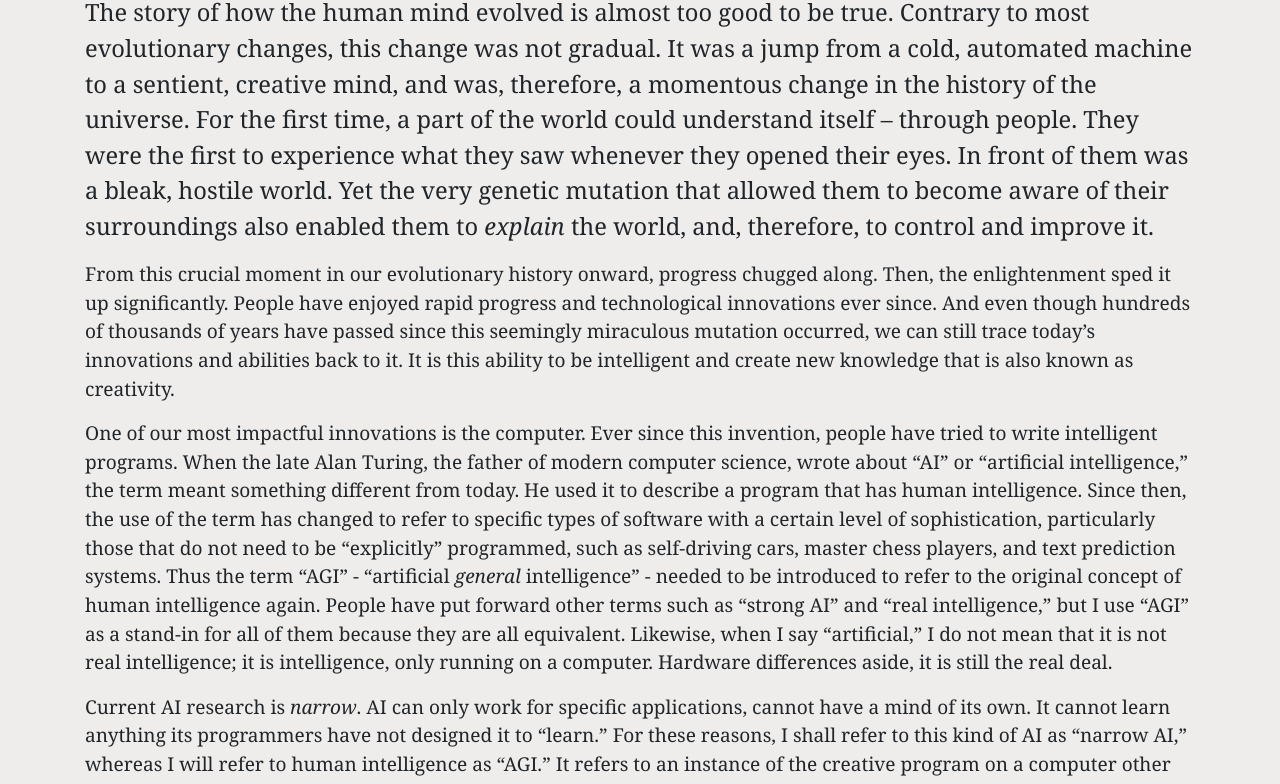
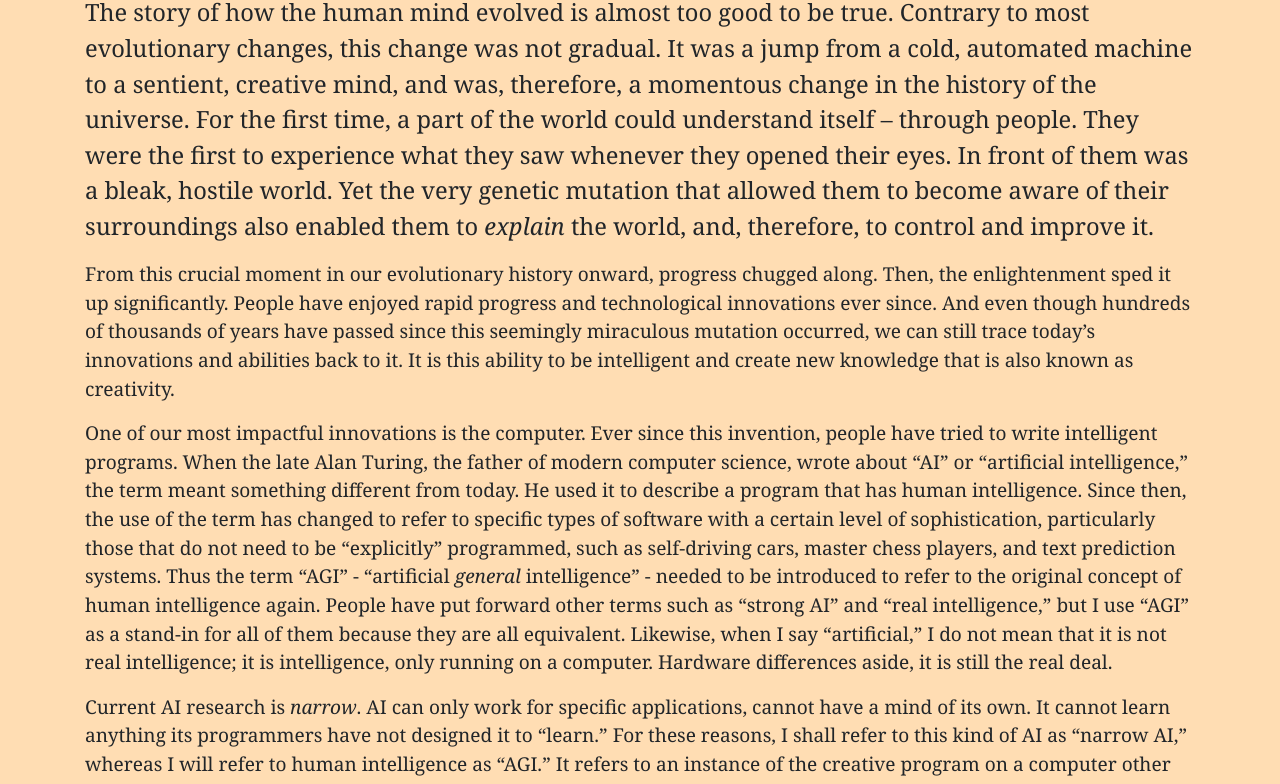
Before and after one commit to window-on-intelligence/homepage, a plain HTML site: page excerpt.html in a window 1280 px wide. Shown: the part 187-971 px from the top of the page. Drawn offline with nearby package versions, Linux system fonts and the light colour scheme.

Commit message:
Make background solid and change its color

```diff
--- a/css/styles.css
+++ b/css/styles.css
@@ -2,8 +2,8 @@
   font-family: Georgia;
 }
 
-.main {
-  background-color: rgb(238, 237, 235);
+body {
+  background-color: #ffddb3;
 }
 
 h1 {
--- a/excerpt.html
+++ b/excerpt.html
@@ -33,7 +33,7 @@
   </nav>
 
   <div class="container-fluid">
-    <div class="row main">
+    <div class="row">
       <div class="container">
         <div class="row">
           <div class="col-12">
```
Also changed, not shown: errata.html (+1 -1 lines), index.html (+1 -1 lines), quotes.html (+1 -1 lines).
